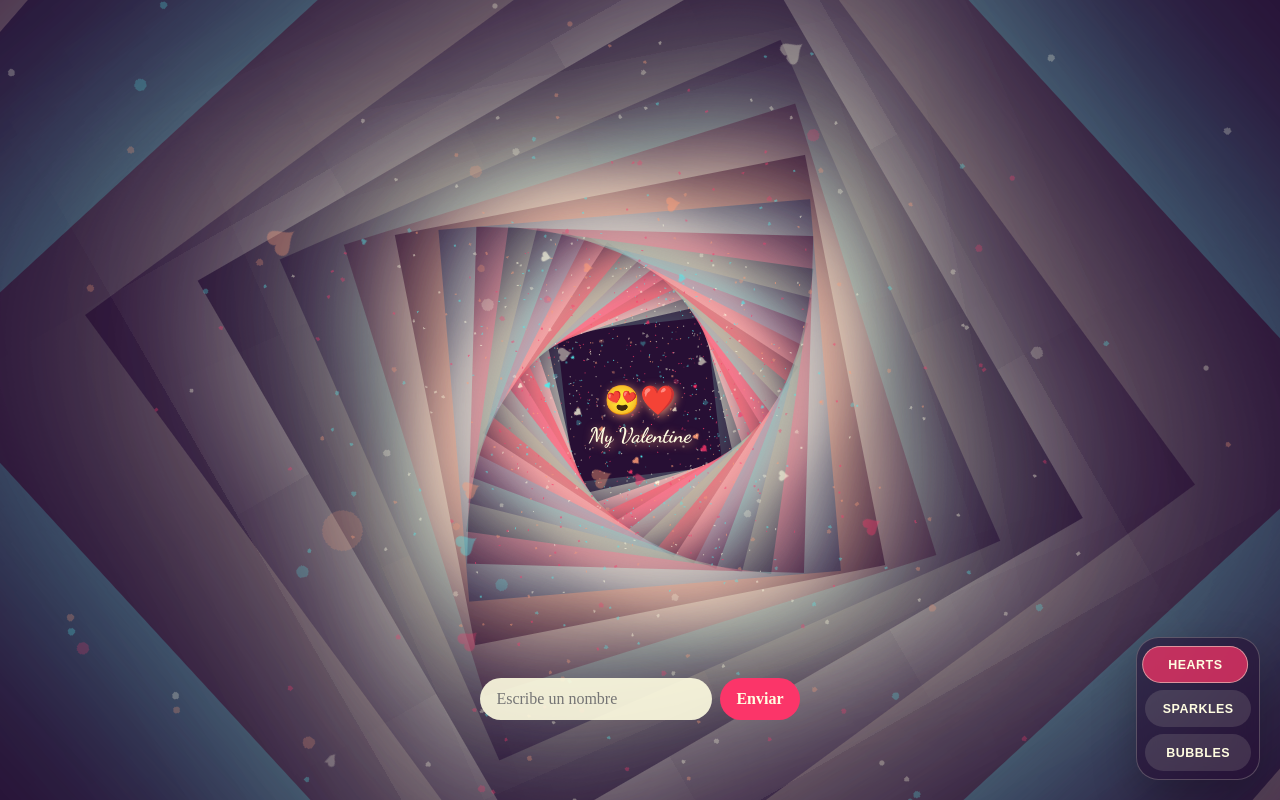
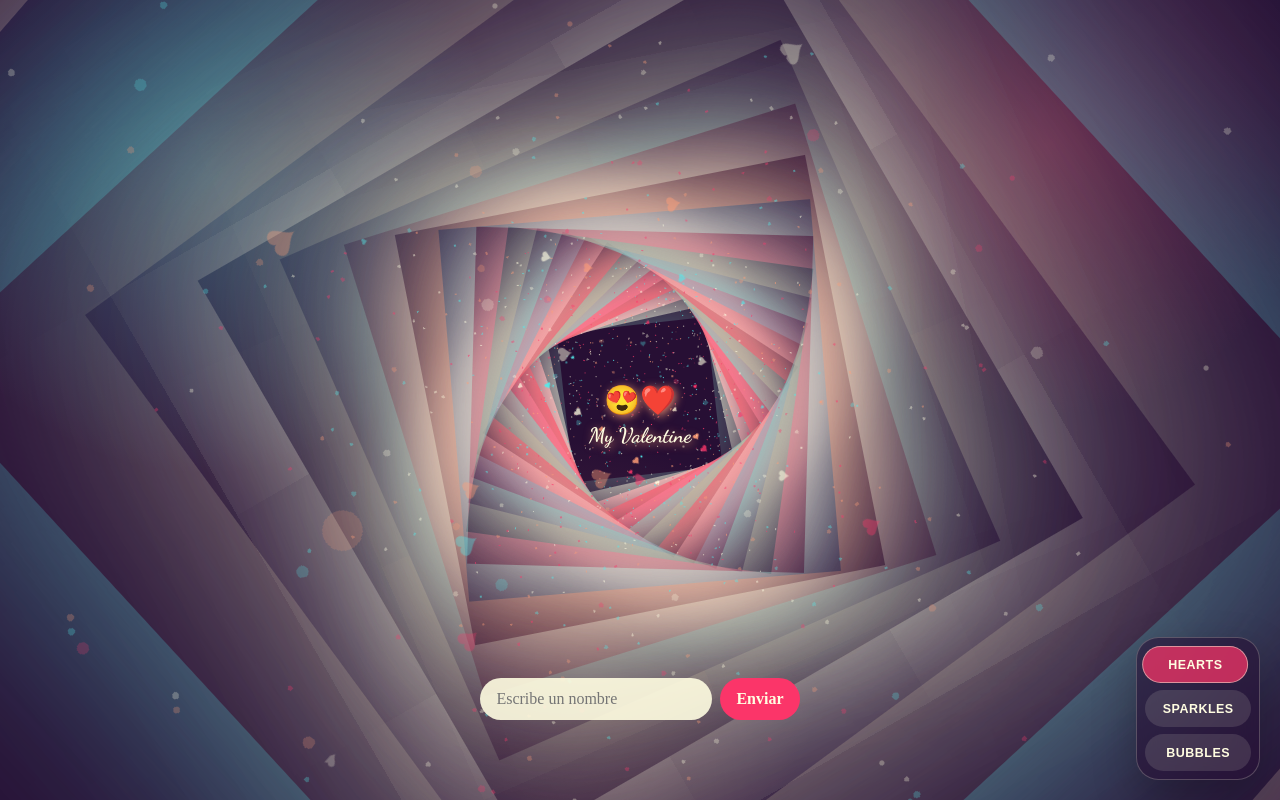
Before and after one commit to phpeitor/valentines-day, a plain HTML site: page index.html in a window 1280 px wide. Drawn offline with Linux system fonts and the light colour scheme.

Commit message:
fix: update readme

```diff
--- a/css/style.css
+++ b/css/style.css
@@ -1,15 +1,27 @@
 @import url('https://fonts.googleapis.com/css2?family=Dancing+Script:wght@700&display=swap');
 
 body {
+  background-color: #270f34;
   margin: 0;
   display: flex;
   align-items: center;
   justify-content: center;
   height: 100vh;
-  background-color: #270f34;
   overflow: hidden;
   position: relative;
   flex-direction: column;
+}
+
+body::before {
+  background:
+    radial-gradient(circle at 16% 22%, rgba(81, 234, 234, 0.28), transparent 24%),
+    radial-gradient(circle at 82% 18%, rgba(251, 53, 105, 0.24), transparent 22%),
+    radial-gradient(circle at 46% 84%, rgba(255, 157, 118, 0.2), transparent 24%),
+    #270f34;
+  content: '';
+  inset: 0;
+  position: fixed;
+  z-index: 0;
 }
 
 .valentine {
@@ -164,4 +176,6 @@ body {
 
 css-doodle {
   display: block;
+  position: relative;
+  z-index: 1;
 }
--- a/js/doodle.js
+++ b/js/doodle.js
@@ -2,7 +2,7 @@ const valentineDoodles = {
   hearts: `
     --color: #51eaea, #fffde1, #ff9d76, #FB3569;
 
-    @grid: 30x1 / 100vw 100vh / #270f34;
+    @grid: 30x1 / 100vw 100vh / transparent;
 
     :container {
       perspective: 30vmin;
@@ -48,7 +48,7 @@ const valentineDoodles = {
   sparkles: `
     --color: #fffde1, #51eaea, #FB3569, #ff9d76;
 
-    @grid: 42x1 / 100vw 100vh / #270f34;
+    @grid: 30x1 / 100vw 100vh / transparent;
 
     :container {
       perspective: 42vmin;
@@ -91,7 +91,7 @@ const valentineDoodles = {
   bubbles: `
     --color: rgba(255, 253, 225, 0.9), rgba(81, 234, 234, 0.75), rgba(251, 53, 105, 0.65);
 
-    @grid: 36x1 / 100vw 100vh / #270f34;
+    @grid: 30x1 / 100vw 100vh / transparent;
 
     @place: @r(100%) 110%;
     @size: @r(14px, 58px);
```
Also changed, not shown: 1 other file.
